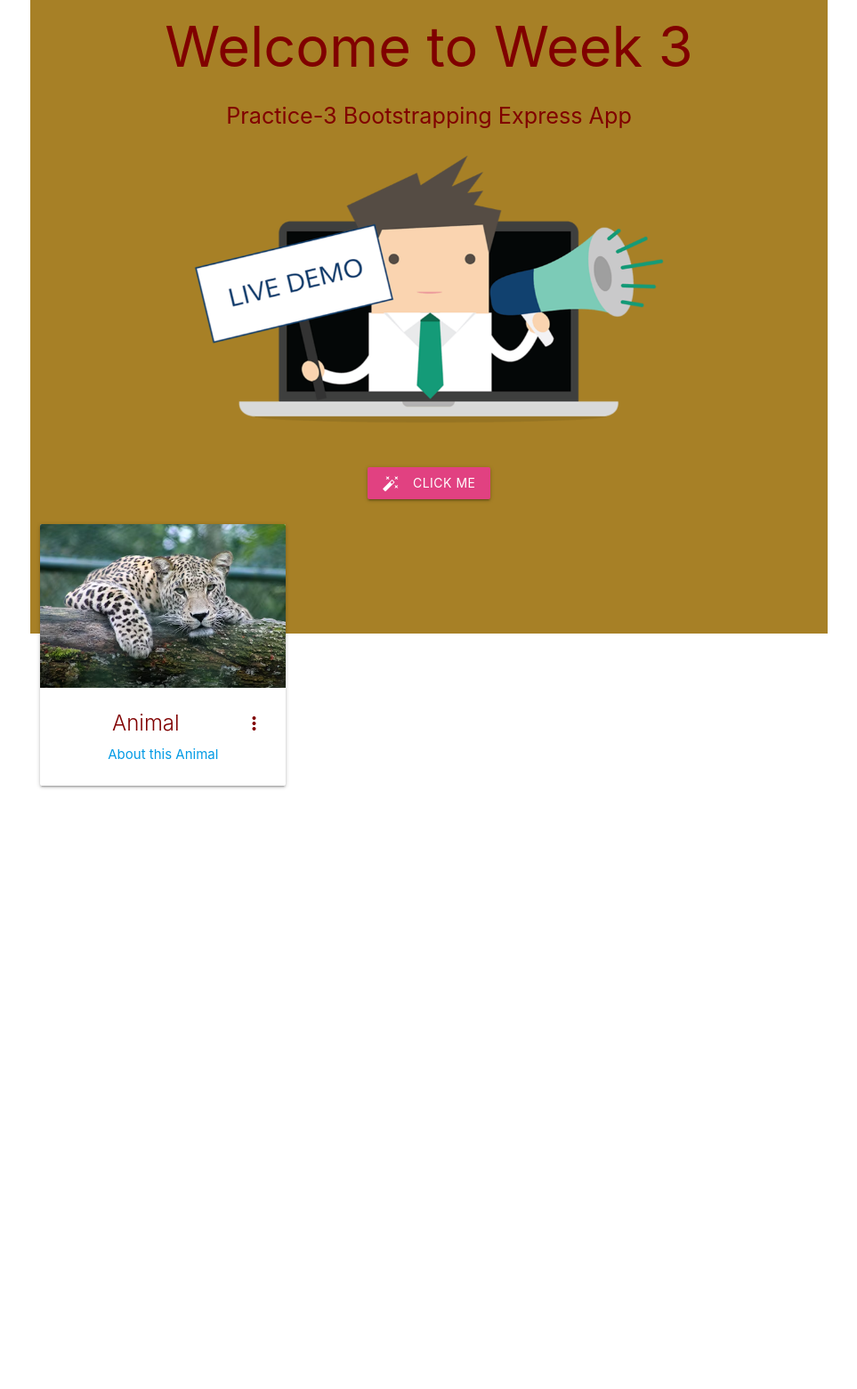
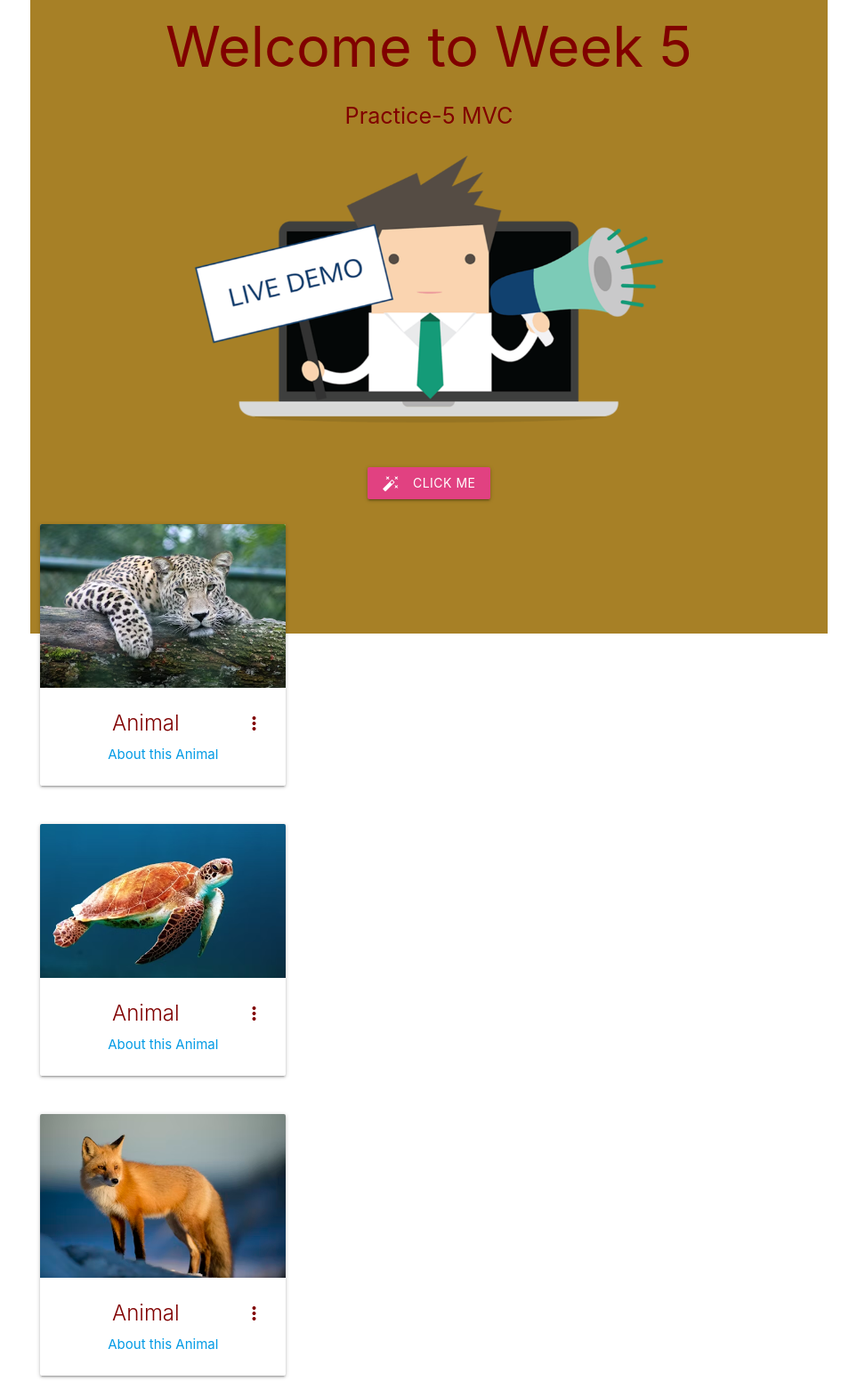
Before and after one commit to Raghavanaveen/sit725-2024-t1-practice5, a website: page index.html in a window 1280 px wide. Shown: the part 88-1649 px from the top of the page at 89% size, without its empty margins (158-1121 px from the left). Before the commit the page ends 986 px from the top, so only its background shows below. Drawn offline with nearby package versions, Linux system fonts and the light colour scheme.

Commit message:
Update index.html

```diff
--- a/index.html
+++ b/index.html
@@ -3,7 +3,7 @@
 <head>
     <meta charset="utf-8">
     <meta name="viewport" content="width=device-width, initial-scale=1">
-    <title>SIT725 Practice 3</title>
+    <title>SIT725 Practice 5</title>
     <link href="https://fonts.googleapis.com/icon?family=Material+Icons" rel="stylesheet">
     <link rel="stylesheet" href="https://cdnjs.cloudflare.com/ajax/libs/materialize/1.0.0/css/materialize.min.css">
     <link rel="stylesheet" href="style.css">
@@ -23,8 +23,8 @@
         <div class="firstContainer center-align">
             <div class="row center-align">
                 <div class="col s12">
-                    <h1 id="welcome-heading">Welcome to Week 3</h1>
-                    <p class="flow-text">Practice-3 Bootstrapping Express App</p>
+                    <h1 id="welcome-heading">Welcome to Week 5</h1>
+                    <p class="flow-text">Practice-5 MVC</p>
                 </div>
                 <div class="col s12">
                     <img class="materialboxed materialboxed-image" src="livedemo.png" alt="Live Demo Image">
@@ -41,6 +41,48 @@
                     <div class="card">
                         <div class="card-image waves-effect waves-block waves-light">
                             <img class="activator" src="animal1.avif" alt="Animal Image">
+                        </div>
+                        <div class="card-content">
+                            <span class="card-title activator darkslategrey-text text-darken-4">Animal
+                                <i class="material-icons right">more_vert</i>
+                            </span>
+                            <p><a href="#">About this Animal</a></p>
+                        </div>
+                        <div class="card-reveal">
+                            <span class="card-title darkslategrey-text text-darken-4">Animal
+                                <i class="material-icons right">close</i>
+                            </span>
+                            <p>Hellooo, how are you</p>
+                        </div>
+                    </div>
+                </div>
+            </div>
+            <div class="row center-align" id="card-section">
+                <div class="col s4">
+                    <div class="card">
+                        <div class="card-image waves-effect waves-block waves-light">
+                            <img class="activator" src="animal3.avif" alt="Animal Image">
+                        </div>
+                        <div class="card-content">
+                            <span class="card-title activator darkslategrey-text text-darken-4">Animal
+                                <i class="material-icons right">more_vert</i>
+                            </span>
+                            <p><a href="#">About this Animal</a></p>
+                        </div>
+                        <div class="card-reveal">
+                            <span class="card-title darkslategrey-text text-darken-4">Animal
+                                <i class="material-icons right">close</i>
+                            </span>
+                            <p>Hellooo, how are you</p>
+                        </div>
+                    </div>
+                </div>
+            </div>
+            <div class="row center-align" id="card-section">
+                <div class="col s4">
+                    <div class="card">
+                        <div class="card-image waves-effect waves-block waves-light">
+                            <img class="activator" src="animal2.avif" alt="Animal Image">
                         </div>
                         <div class="card-content">
                             <span class="card-title activator darkslategrey-text text-darken-4">Animal
@@ -92,8 +134,7 @@
             </div>
         </div>
     </main>
-    <script src="https://code.jquery.com/jquery-3.7.1.min.js"
-        integrity="sha256-/JqT3SQfawRcv/BIHPThkBvs0OEvtFFmqPF/lYI/Cxo=" crossorigin="anonymous"></script>
+    <script src="https://code.jquery.com/jquery-3.7.1.min.js" integrity="sha256-/JqT3SQfawRcv/BIHPThkBvs0OEvtFFmqPF/lYI/Cxo=" crossorigin="anonymous"></script>
     <script src="https://cdnjs.cloudflare.com/ajax/libs/materialize/1.0.0/js/materialize.min.js"></script>
     <script src="scripts.js"></script>
 </body>
```
